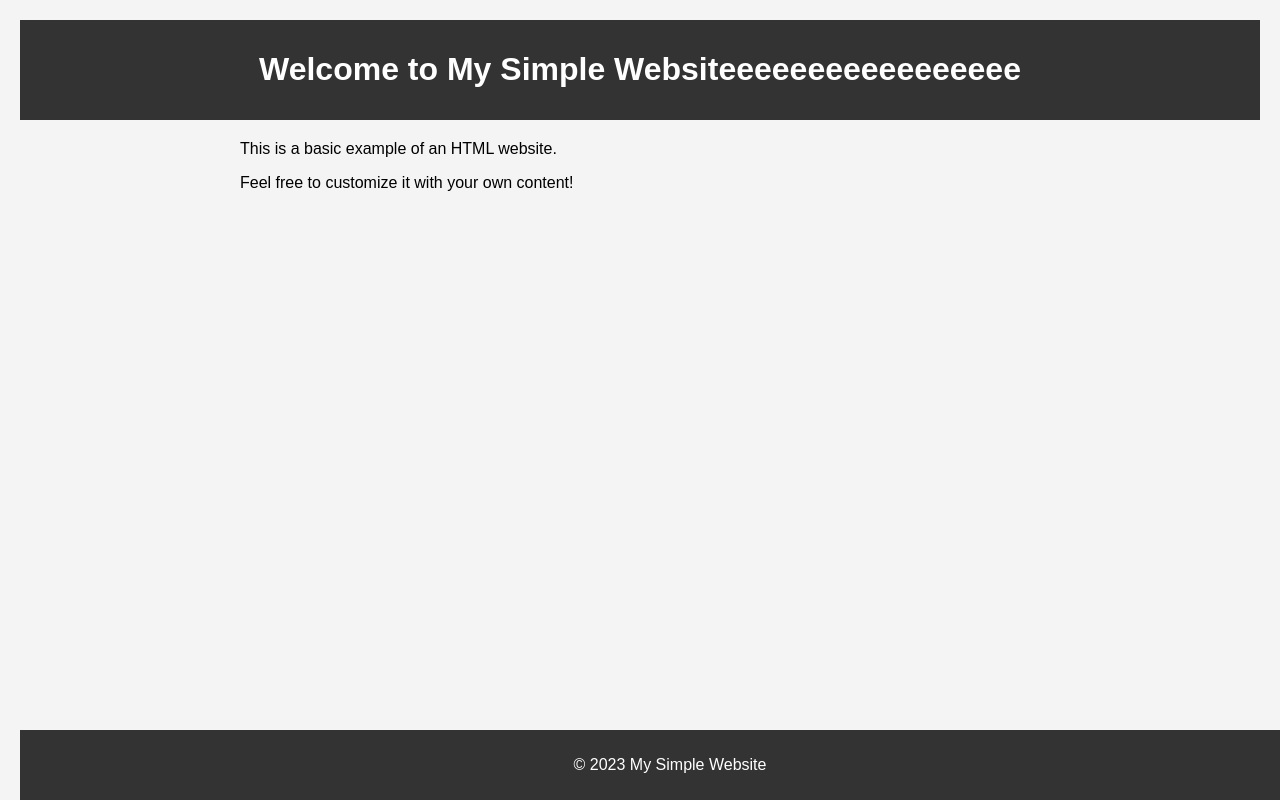
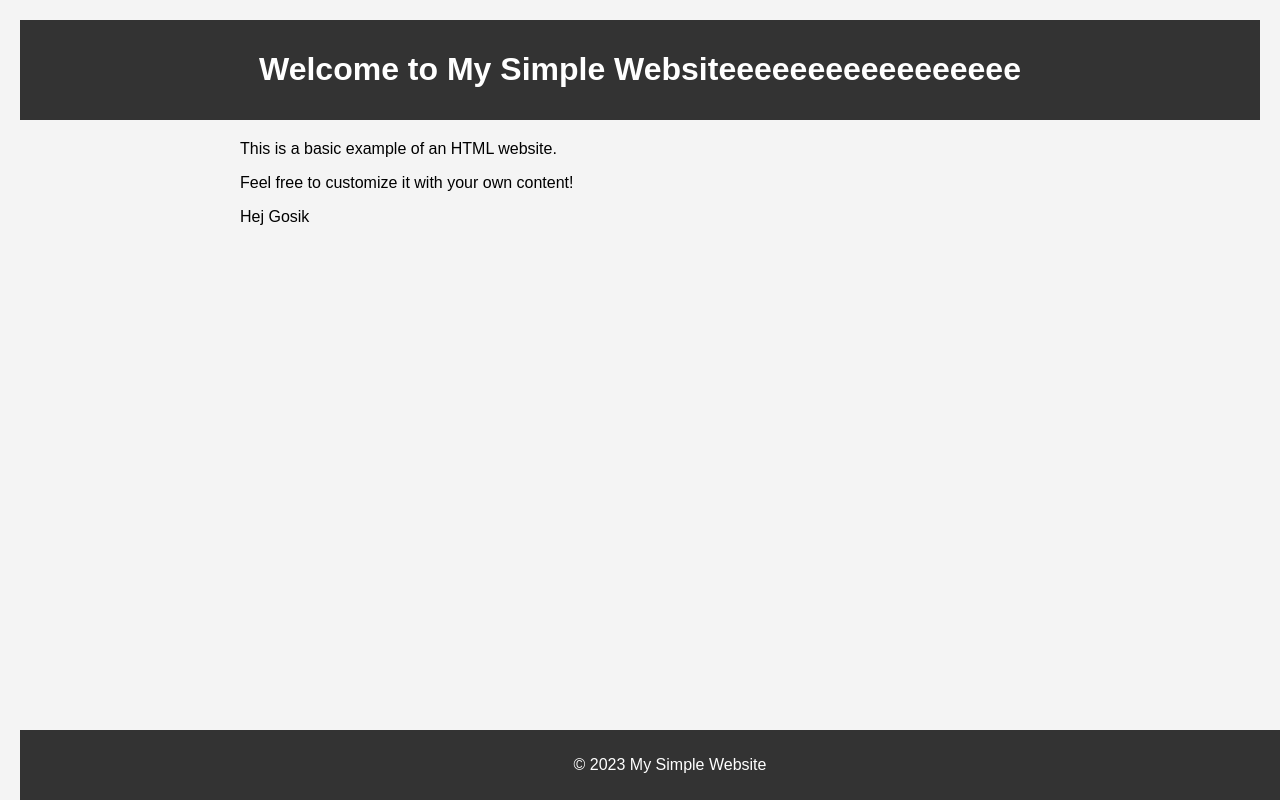
Before and after one commit to resantinos/jenkins-test, a plain HTML site: page index.html in a window 1280 px wide. Drawn offline with Linux system fonts and the light colour scheme.

Commit message:
hej Gosiiii

```diff
--- a/index.html
+++ b/index.html
@@ -13,6 +13,7 @@
     <main>
         <p>This is a basic example of an HTML website.</p>
         <p>Feel free to customize it with your own content!</p>
+        <p> Hej Gosik</p>
     </main>
     <footer>
         <p>&copy; 2023 My Simple Website</p>
```
